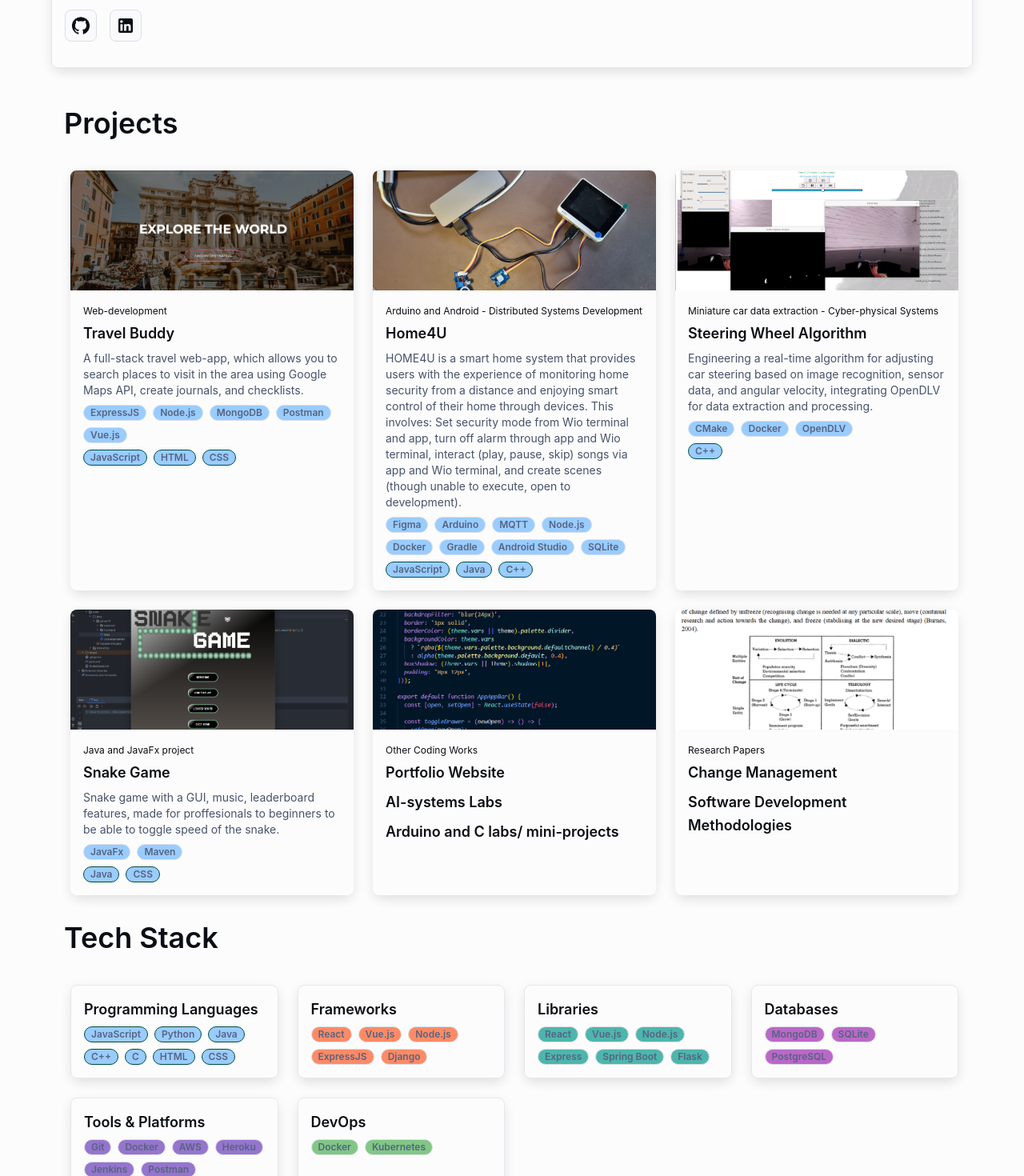
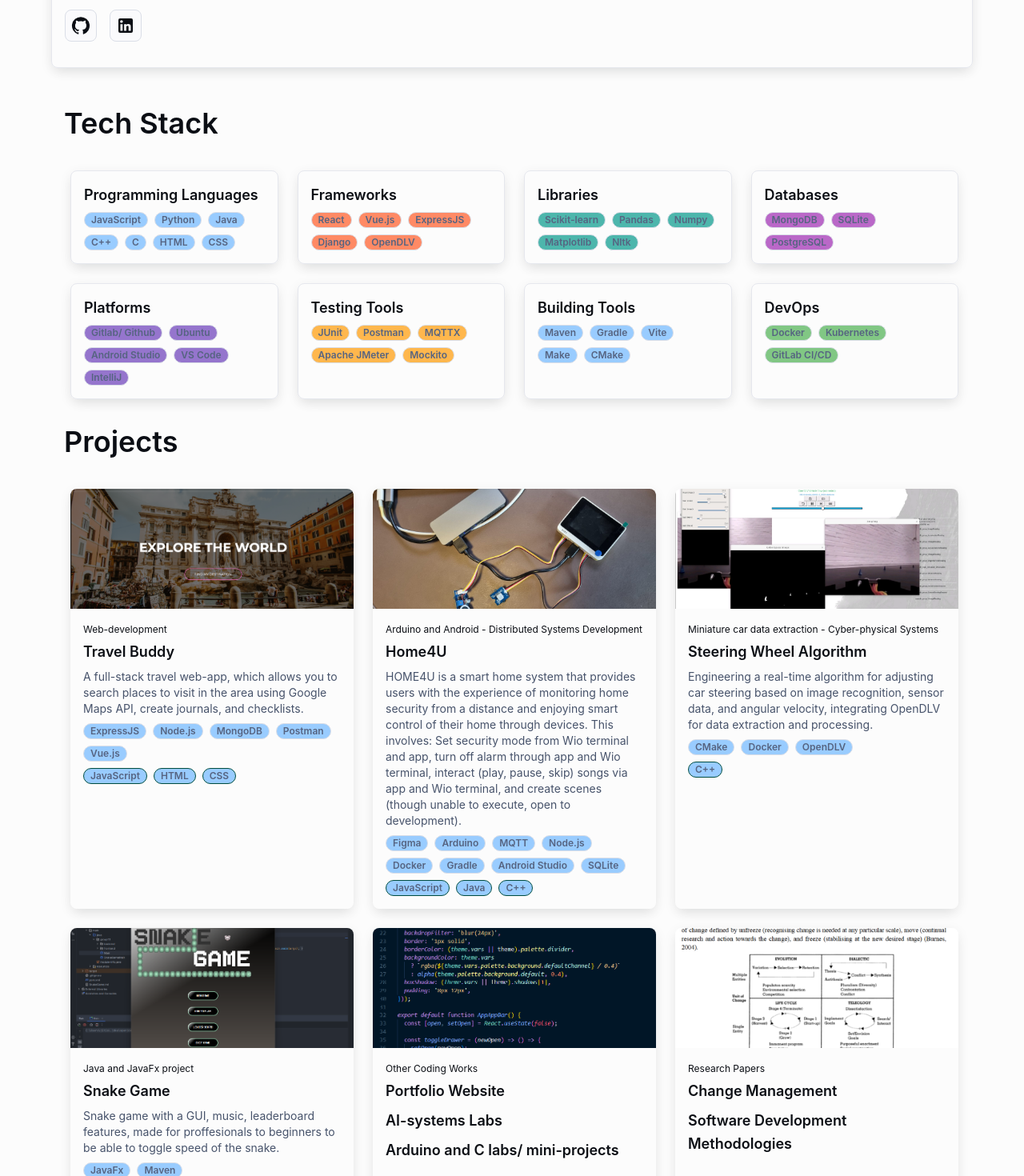
Before and after one commit to jitishp04/portfolio-website, a React (Create React App) app in the folder my-project/: page / in a window 1280 px wide. Shown: the part 400-1870 px from the top of the page at 80% size. Built offline with nearby package versions, Linux system fonts and the light colour scheme.

Commit message:
Complete tech stack

```diff
--- a/my-project/src/blog/Blog.js
+++ b/my-project/src/blog/Blog.js
@@ -19,8 +19,8 @@ export default function Blog(props) {
         sx={{ display: 'flex', flexDirection: 'column', my: 16, gap: 4 }}
       >
         <MainContent />
+        <TechStack/>
         <Latest />
-        <TechStack/>
       </Container>
       <Footer />
     </AppTheme>
--- a/my-project/src/blog/components/TechStack.js
+++ b/my-project/src/blog/components/TechStack.js
@@ -10,7 +10,6 @@ const chipStyles = {
     backgroundColor: (theme) => theme.palette.primary.light,
     color: (theme) => theme.palette.primary.contrastText,
     fontWeight: 'bold !important',
-    border: '1px solid #004d40 !important',
   },
   Frameworks: {
     backgroundColor: '#FF8A65', // Deep Orange
@@ -24,7 +23,7 @@ const chipStyles = {
     backgroundColor: '#BA68C8', // Purple
     color: '#fff',
   },
-  'Tools & Platforms': {
+  Platforms: {
     backgroundColor: '#9575CD', // Deep Purple
     color: '#fff',
   },
@@ -32,7 +31,14 @@ const chipStyles = {
     backgroundColor: '#81C784', // Green
     color: '#fff',
   },
-  // Add more categories and styles as needed
+  'Testing Tools': {
+    backgroundColor: '#FFB74D', // Amber
+    color: '#fff',
+  },
+  'Building Tools': {
+    backgroundColor: '#64B5F6', // Light Blue
+    color: '#fff',
+  },
 };
 
 const techStackInfo = [
@@ -42,23 +48,31 @@ const techStackInfo = [
   },
   {
     tag: 'Frameworks',
-    items: ['React', 'Vue.js', 'Node.js', 'ExpressJS', 'Django'],
+    items: ['React', 'Vue.js', 'ExpressJS', 'Django', 'OpenDLV'],
   },
   {
     tag: 'Libraries',
-    items: ['React', 'Vue.js', 'Node.js', 'Express', 'Spring Boot', 'Flask'],
+    items: ['Scikit-learn', 'Pandas', 'Numpy', 'Matplotlib', 'Nltk'],
   },
   {
     tag: 'Databases',
     items: ['MongoDB', 'SQLite', 'PostgreSQL'],
   },
   {
-    tag: 'Tools & Platforms',
-    items: ['Git', 'Docker', 'AWS', 'Heroku', 'Jenkins', 'Postman'],
+    tag: 'Platforms',
+    items: ['Gitlab/ Github', 'Ubuntu', 'Android Studio', 'VS Code', 'IntelliJ'],
+  },
+  {
+    tag: 'Testing Tools',
+    items: ['JUnit', 'Postman', 'MQTTX', 'Apache JMeter', 'Mockito'],
+  },
+  {
+    tag: 'Building Tools ',
+    items: ['Maven', 'Gradle', 'Vite', 'Make', 'CMake'],
   },
   {
     tag: 'DevOps',
-    items: ['Docker', 'Kubernetes'],
+    items: ['Docker', 'Kubernetes', 'GitLab CI/CD'],
   },
   // Add more categories and items as needed
 ];
```
